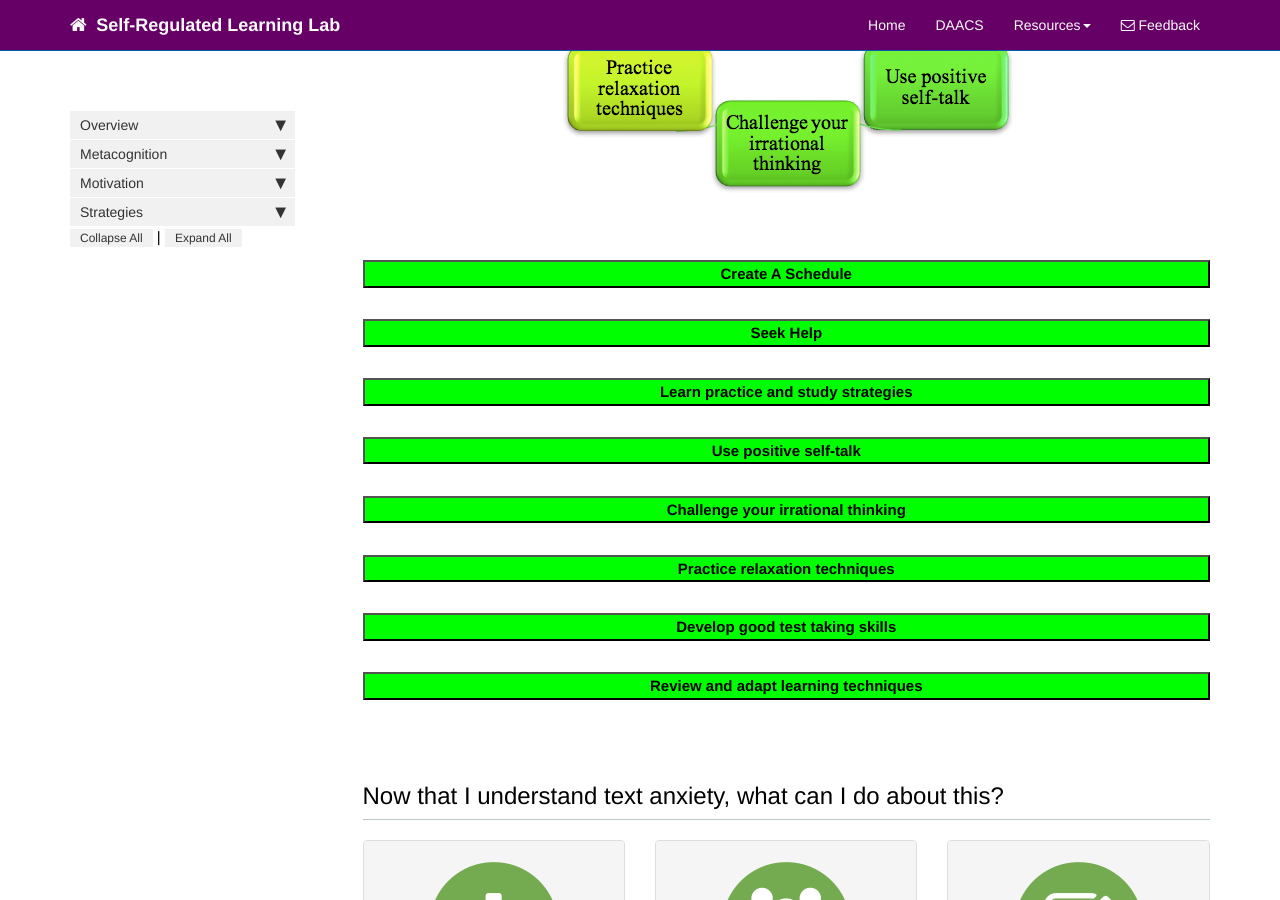
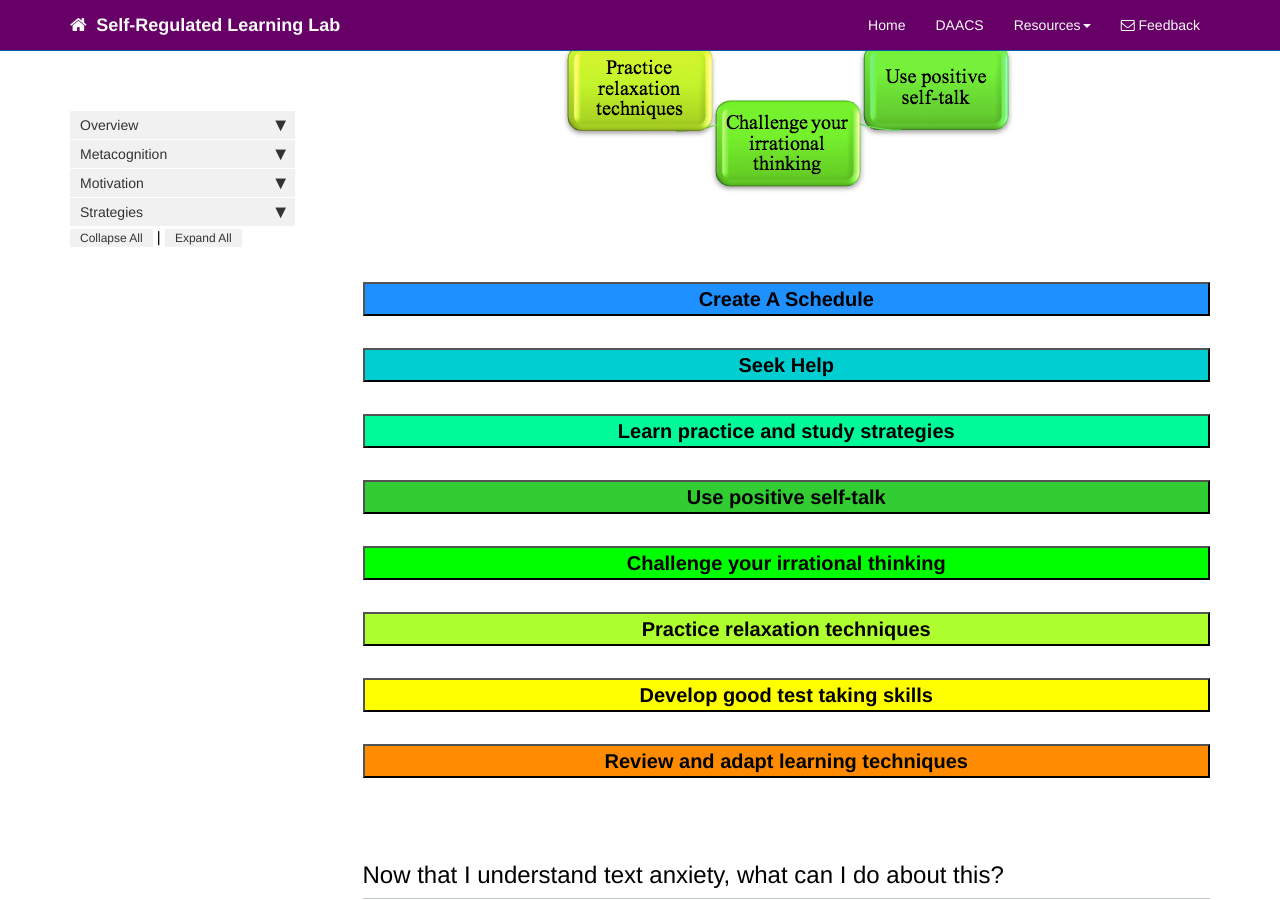
Before and after one commit to dfranklin02/SRL, a Jekyll site: the page built from docs/pages/motivation/anxiety_recommendations.md, in a window 1280 px wide and 900 px high, scrolled down 583 px. Built offline with Jekyll 4.4.1, drawn with Linux system fonts in a browser that asks for light colours; nearby versions of some CDN libraries; comment, search, counter and statistics services are not loaded.

Commit message:
Update anxiety_recommendations.md

```diff
--- a/docs/pages/motivation/anxiety_recommendations.md
+++ b/docs/pages/motivation/anxiety_recommendations.md
@@ -21,7 +21,8 @@ There are a variety of different strategies learners can use to lessen their lev
 <br>
 <br>
 <br>
-<button data-toggle="collapse" data-target="#anxietyrec1" style="background-color:Lime; width:100%"><b>Create A Schedule</b></button>
+<br>
+<button data-toggle="collapse" data-target="#anxietyrec1" style="background-color:DodgerBlue; width:100%; font-size:20px"><b>Create A Schedule</b></button>
 
 <div id="anxietyrec1" class="collapse">
 Create a schedule of days and times to study and complete your work. In addition to helping you with time management, this schedule can ease your mind that you will have enough time to study all of the material.
@@ -34,7 +35,7 @@ To become more effective at creating a schedule and other time management techni
 </div>
 
 <br>
-<button data-toggle="collapse" data-target="#anxietyrec2" style="background-color:Lime; width:100%"><b>Seek Help</b></button>
+<button data-toggle="collapse" data-target="#anxietyrec2" style="background-color:DarkTurquoise; width:100%; font-size:20px"><b>Seek Help</b></button>
 
 <div id="anxietyrec2" class="collapse">
 Everyone experiences some level of test anxiety, but not everyone reaches out for assistance or support. Seeking help when confused can be valuable because it can improve your knowledge and skills and can help build your confidence. Some useful help seeking tips include:
@@ -47,7 +48,7 @@ Everyone experiences some level of test anxiety, but not everyone reaches out fo
 </div>
 
 <br>
-<button data-toggle="collapse" data-target="#anxietyrec3" style="background-color:Lime; width:100%"><b>Learn practice and study strategies</b></button>
+<button data-toggle="collapse" data-target="#anxietyrec3" style="background-color:MediumSpringGreen; width:100%; font-size:20px"><b>Learn practice and study strategies</b></button>
 
 <div id="anxietyrec3" class="collapse">
 When preparing for an exam, think about which study strategies might be most helpful to you learning. Many times reading your notes or re-reading a chapter from the textbook is not enough. Memorizing material (using mnemonic devices), using flash cards or graphic organizers, practicing writing, studying with others, and scheduling in study time can all be helpful for successful studying. See the link below for a more detailed list of suggestions for improvement.
@@ -56,7 +57,7 @@ When preparing for an exam, think about which study strategies might be most hel
 
 
 <br>
-<button data-toggle="collapse" data-target="#anxietyrec4" style="background-color:Lime; width:100%"><b>Use positive self-talk</b></button>
+<button data-toggle="collapse" data-target="#anxietyrec4" style="background-color:LimeGreen; width:100%; font-size:20px"><b>Use positive self-talk</b></button>
 
 <div id="anxietyrec4" class="collapse">
 You can build your self-confidence and reduce test anxiety by using positive self-talk – saying positive and encouraging statements to yourself. When you become anxious about tests or other evaluation situations, it is important to remind yourself of past successes, motivate yourself to keep trying, to reassure yourself, and to stay calm. Some common things to say to yourself when anxious as you do your work is:
@@ -69,7 +70,7 @@ You can build your self-confidence and reduce test anxiety by using positive sel
 </div>
 
 <br>
-<button data-toggle="collapse" data-target="#anxietyrec5" style="background-color:Lime; width:100%"><b>Challenge your irrational thinking</b></button>
+<button data-toggle="collapse" data-target="#anxietyrec5" style="background-color:Lime; width:100%; font-size:20px"><b>Challenge your irrational thinking</b></button>
 
 <div id="anxietyrec5" class="collapse">
 We all have some negative thoughts from time to time such as:
@@ -91,7 +92,7 @@ Just because you got a few questions wrong, it does not mean that you failed the
 </div>
 
 <br>
-<button data-toggle="collapse" data-target="#anxietyrec6" style="background-color:Lime; width:100%"><b>Practice relaxation techniques</b></button>
+<button data-toggle="collapse" data-target="#anxietyrec6" style="background-color:GreenYellow; width:100%; font-size:20px"><b>Practice relaxation techniques</b></button>
 
 <div id="anxietyrec6" class="collapse">
 While you are studying and before entering a classroom to take an exam, it is important to use breathing/relaxation techniques. The key thing is trying taking a few deep, slow breaths while consciously relaxing your muscles. Once you’re able to get yourself back in the zone and you release some tension, focusing on studying and on the exam may become easier.
@@ -102,7 +103,7 @@ While you are studying and before entering a classroom to take an exam, it is im
 </div>
 
 <br>
-<button data-toggle="collapse" data-target="#anxietyrec7" style="background-color:Lime; width:100%"><b>Develop good test taking skills</b></button>
+<button data-toggle="collapse" data-target="#anxietyrec7" style="background-color:Yellow; width:100%; font-size:20px"><b>Develop good test taking skills</b></button>
 
 <div id="anxietyrec7" class="collapse">
 Learners sometimes feel overwhelmed by an exam and find themselves unable to focus and feeling scattered before even beginning the exam. It can be helpful to slow down at the beginning of a test and carefully read directions. It also can be helpful to briefly look over the entire exam before beginning so that you get a sense of the different section. There several other test-taking tips that can help with anxiety:
@@ -116,7 +117,7 @@ Learners sometimes feel overwhelmed by an exam and find themselves unable to foc
 </div>
 
 <br>
-<button data-toggle="collapse" data-target="#anxietyrec8" style="background-color:Lime; width:100%"><b>Review and adapt learning techniques</b></button>
+<button data-toggle="collapse" data-target="#anxietyrec8" style="background-color:DarkOrange; width:100%; font-size:20px"><b>Review and adapt learning techniques</b></button>
 
 <div id="anxietyrec8" class="collapse">
 After completing an exam, you may have some doubts and feelings of uncertainty. You may think: did you perform to the best of your ability? Did you use effective strategies? Could you have done something differently? Take note of the strategies you used for the exam, and determine what worked and what didn’t work. When you begin planning and studying for your next exam, make the appropriate changes so you can be better prepared.
```
